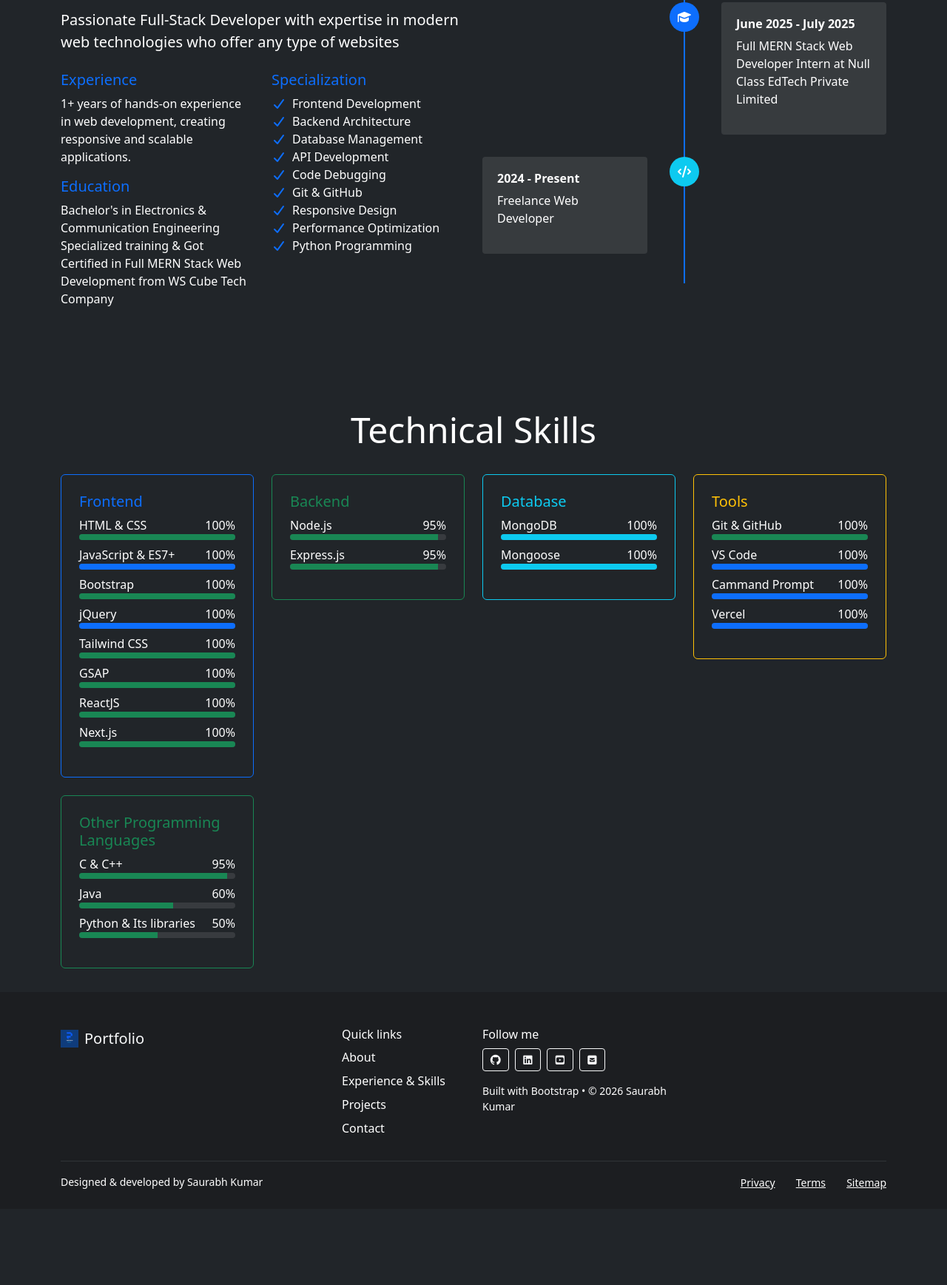
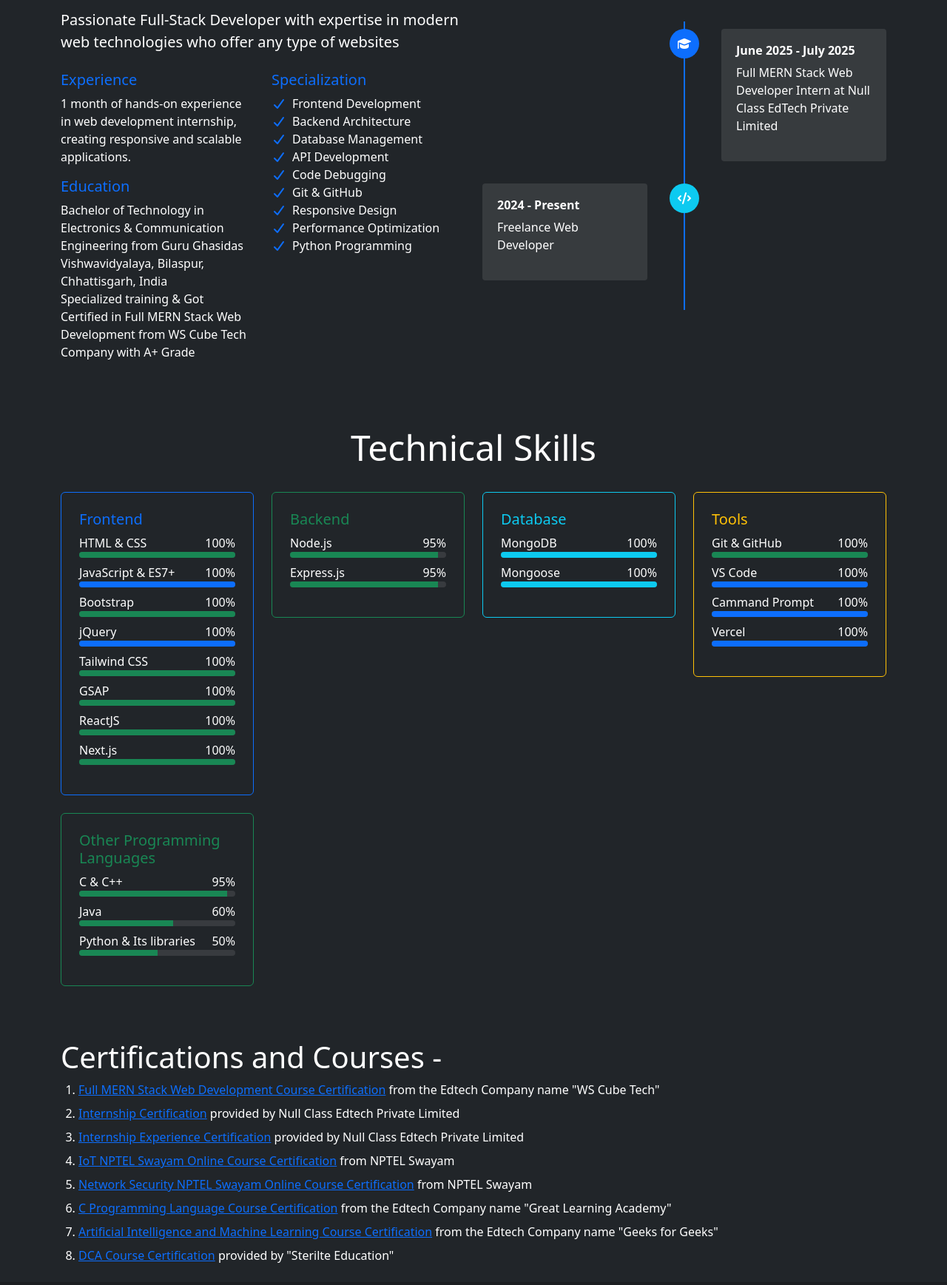
Before and after one commit to SoftwareDevelopor/portfoliowebsite, a website: page about.html in a window 1280 px wide. Shown: the part 503-2240 px from the top of the page at 74% size. Before the commit the page ends 2137 px from the top, so only its background shows below. Drawn offline with nearby package versions, Linux system fonts and the light colour scheme.

Commit message:
update the files

```diff
--- a/about.html
+++ b/about.html
@@ -131,14 +131,13 @@
     <div class="container-fluid pt-4">
       <div class="container">
         <div class="row justify-content-center align-items-center">
-          <figure style="max-width: 300px" class="rounded-circle">
+          <figure style="max-width: 300px" class="rounded-circle d-flex justify-content-center align-items-center flex-wrap">
             <img
               src="./images/photo.png"
               class="img-fluid rounded-circle"
-              alt=""
-              srcset=""
+              alt="Saurabh Kumar"
             />
-            <figcaption>Saurabh Kumar</figcaption>
+            <figcaption class="text-white ">Saurabh Kumar</figcaption>
           </figure>
         </div>
       </div>
@@ -159,16 +158,16 @@
                 <div class="mb-3">
                   <h5 class="text-primary">Experience</h5>
                   <p>
-                    1+ years of hands-on experience in web development, creating
+                    1 month of hands-on experience in web development internship, creating
                     responsive and scalable applications.
                   </p>
                 </div>
                 <div class="mb-3">
                   <h5 class="text-primary">Education</h5>
                   <p>
-                    Bachelor's in Electronics & Communication Engineering<br />
+                    Bachelor of Technology in Electronics & Communication Engineering from Guru Ghasidas Vishwavidyalaya, Bilaspur, Chhattisgarh, India<br />
                     Specialized training & Got Certified in Full MERN Stack Web
-                    Development from WS Cube Tech Company
+                    Development from WS Cube Tech Company with A+ Grade
                   </p>
                 </div>
               </div>
@@ -247,7 +246,7 @@
         </div>
 
         <!-- Skills Section -->
-        <div class="row mt-5 pt-5">
+        <div class="row mt-5">
           <div class="col-12 text-center mb-4">
             <h2 class="display-5">Technical Skills</h2>
           </div>
@@ -604,6 +603,37 @@
             </div>
           </div>
         </div>
+
+        <div class="row mt-5">
+          <h1>Certifications and Courses - </h1>
+          <ol class="d-flex flex-wrap gap-2 fs-6">
+            <li class="ms-4">
+              <a href="https://drive.google.com/file/d/11Qe-uHSS6i8R47GpAtt-ASLlgc1Fgpar/view?usp=drive_link">Full MERN Stack Web Development Course Certification</a> from the Edtech Company name "WS Cube Tech"
+            </li>
+            <li class="ms-4">
+              <a href="https://drive.google.com/file/d/1Y7Mcd_ayaal2Ll6iVTB-HdUZ0RkA2V0N/view?usp=drive_link">Internship Certification</a> provided by Null Class Edtech Private Limited
+            </li>
+            <li class="ms-4">
+              <a href="https://drive.google.com/file/d/1jr66rShnI-qGeKBXQoAm25MXVPLIfrlq/view?usp=drive_link">Internship Experience Certification</a> provided by Null Class Edtech Private Limited
+            </li>
+            <li class="ms-4">
+              <a href="https://drive.google.com/file/d/1Aac1fD2Wb9mzvgGl_3qG6KPztSk6rk7O/view?usp=drive_link">IoT NPTEL Swayam Online Course Certification</a> from NPTEL Swayam
+            </li>
+            <li class="ms-4">
+              <a href="https://drive.google.com/file/d/15FO_3Jghj89CCM6pwOmfcH1io8PKlqYp/view?usp=drive_link">Network Security NPTEL Swayam Online Course Certification</a> from NPTEL Swayam
+            </li>
+            <li class="ms-4">
+              <a href="https://drive.google.com/file/d/13NXhKOBezFFNtOgtTOWAevR5sSnuTj1-/view?usp=drive_link">C Programming Language Course Certification</a> from the Edtech Company name "Great Learning Academy"
+            </li>
+            <li class="ms-4">
+              <a href="https://drive.google.com/file/d/1Pc_xxznDMvLgM_0VfHAoUNrOI5zijaN9/view?usp=drive_link">Artificial Intelligence and Machine Learning Course Certification</a> from the Edtech Company name "Geeks for Geeks"
+            </li>
+            <li class="ms-4">
+              <a href="https://drive.google.com/file/d/1xE4dNXk9HqsjHW_0-BtenJ45BVgb340b/view?usp=drive_link">DCA Course Certification</a> provided by "Sterilte Education"
+            </li>
+          </ol>
+
+        </div>
       </div>
     </section>
 
```
Also changed, not shown: experience-skills.html (+24 -4 lines), index.html (+5 -0 lines).
